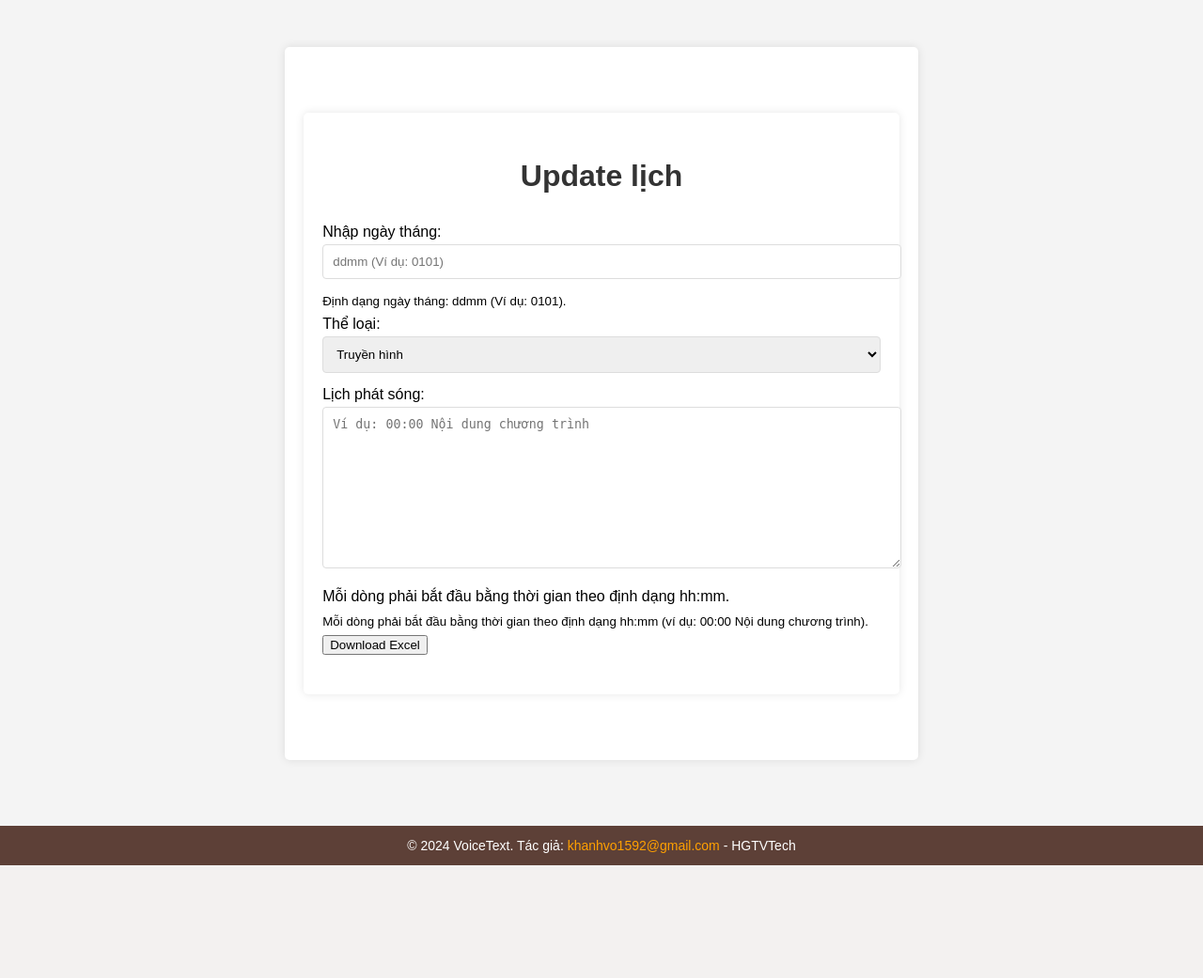
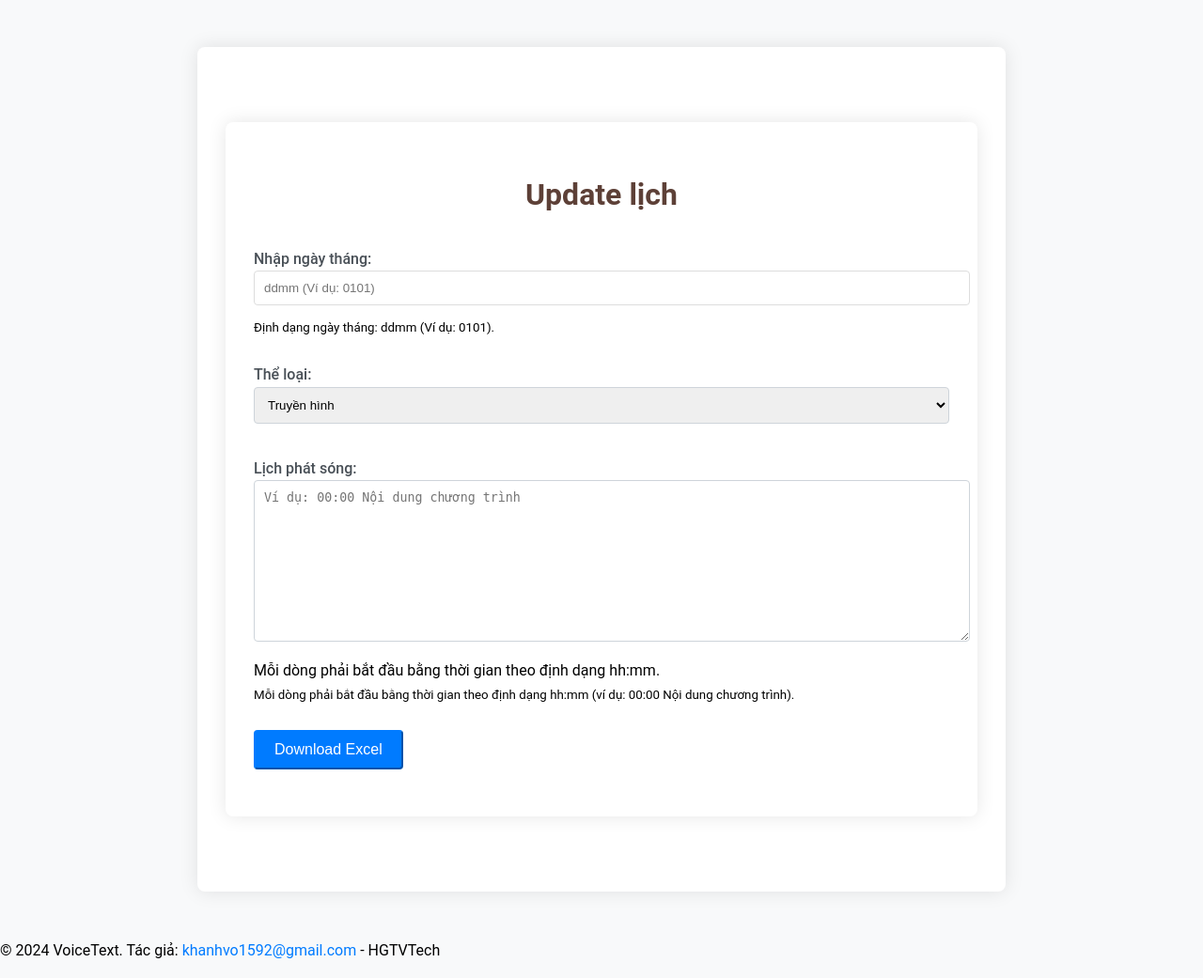
Before and after one commit to khanhvo1592/speech_to_text, a Flask app: page /create_broadcast_schedule in a window 1280 px wide. Shown: the part 93-1134 px from the top of the page at 94% size. Before the commit the page ends 1014 px from the top, so only its background shows below. Run offline with Flask 3, Linux system fonts and the light colour scheme.

Commit message:
Cập nhật CSS

```diff
--- a/static/style.css
+++ b/static/style.css
@@ -315,13 +315,13 @@ input[type="submit"]:hover {
 .button {
     display: inline-block;
     padding: 12px 24px;
-    background-color: #5D4037;
+    background-color: #0053b2;
     color: #fff;
     text-decoration: none;
     border-radius: 30px;
     font-weight: bold;
     transition: all 0.3s ease;
-    border: 2px solid #5D4037;
+    border: 2px solid #046b91;
 }
 
 .button:hover {
@@ -347,38 +347,55 @@ input[type="submit"]:hover {
         max-width: 250px;
     }
 }
-/* Thêm vào cuối file CSS hiện có */
-
 body {
-    display: flex;
-    flex-direction: column;
-    min-height: 100vh;
+    background-color: #f8f9fa;
+    font-family: 'Roboto', sans-serif, Arial;
 }
 
 .container {
-    flex: 1;
+    background-color: white;
+    border-radius: 8px;
+    box-shadow: 0 0 20px rgba(0,0,0,0.1);
+    padding: 30px;
 }
 
-.footer {
-    background-color: #5D4037;
-    color: #fff;
-    text-align: center;
-    padding: 10px 0;
-    margin-top: 20px;
+h1 {
+    color: #5D4037;
+    margin-bottom: 30px;
 }
 
-.footer p {
-    margin: 0;
-    font-size: 14px;
+.form-group {
+    margin-bottom: 25px;
 }
 
-.footer a {
-    color: #FFA000;
-    text-decoration: none;
-    transition: color 0.3s ease;
+label {
+    font-weight: 500;
+    color: #495057;
 }
 
-.footer a:hover {
-    color: #FFD54F;
-    text-decoration: underline;
+.form-control {
+    border-radius: 4px;
+    border: 1px solid #ced4da;
+    transition: border-color 0.15s ease-in-out, box-shadow 0.15s ease-in-out;
 }
+
+.form-control:focus {
+    border-color: #FFA000;
+    box-shadow: 0 0 0 0.2rem rgba(255, 160, 0, 0.25);
+}
+
+.btn-primary {
+    background-color: #007bff;
+    border-color: #007bff;
+    color: #ffffff;
+    padding: 10px 20px;
+    font-size: 16px;
+    border-radius: 4px;
+    transition: background-color 0.15s ease-in-out, color 0.15s ease-in-out;
+}
+
+.btn-primary:hover {
+    background-color: #0056b3;
+    border-color: #0056b3;
+    color: #ffffff;
+}
--- a/templates/create_broadcast_schedule.html
+++ b/templates/create_broadcast_schedule.html
@@ -3,6 +3,8 @@
 {% block title %}VoiceText - Tạo Lịch Phát Sóng{% endblock %}
 
 {% block content %}
+
+
 <div class="container mt-5">
     <h1>Update lịch</h1>
     <form method="post" enctype="multipart/form-data" class="needs-validation" novalidate>
```
